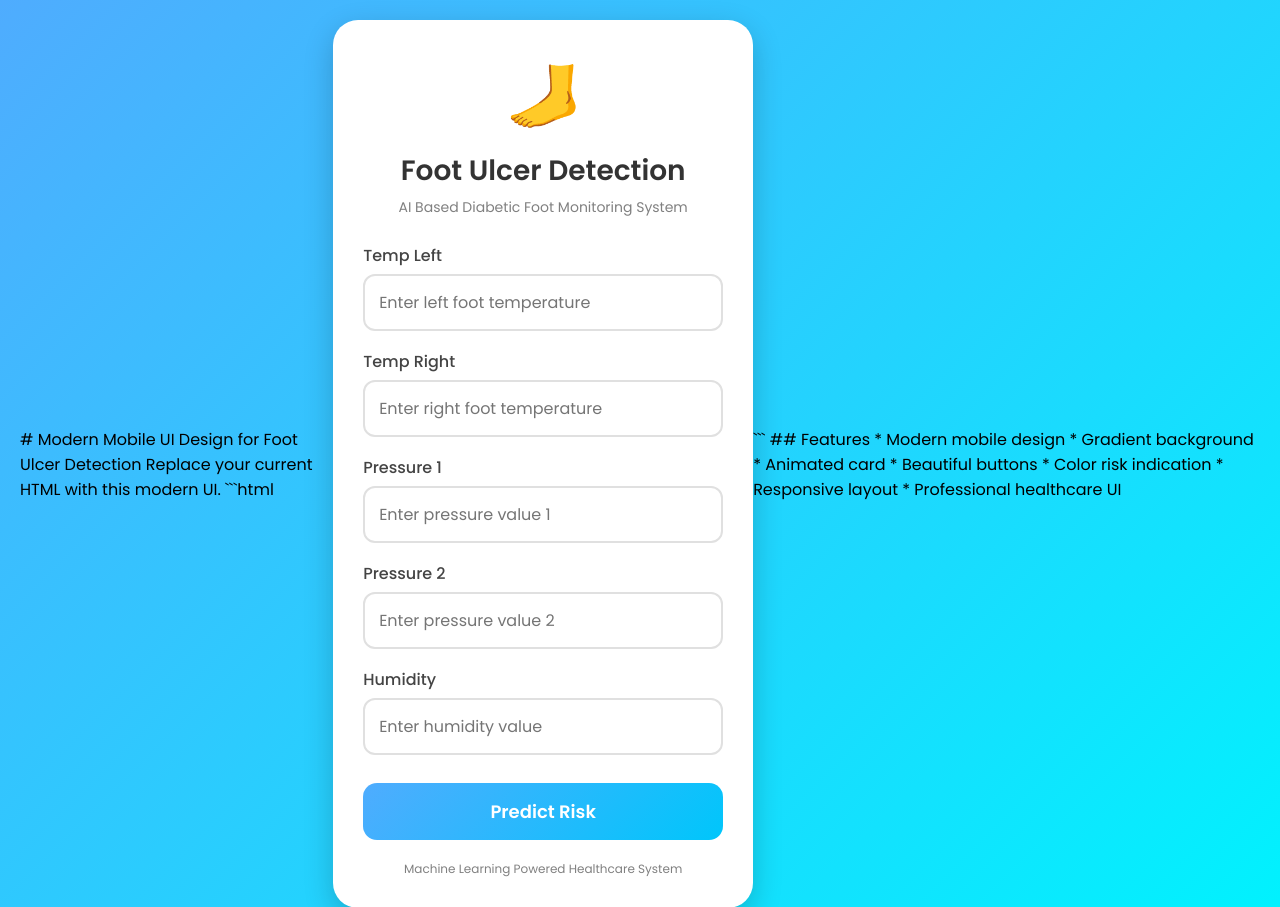
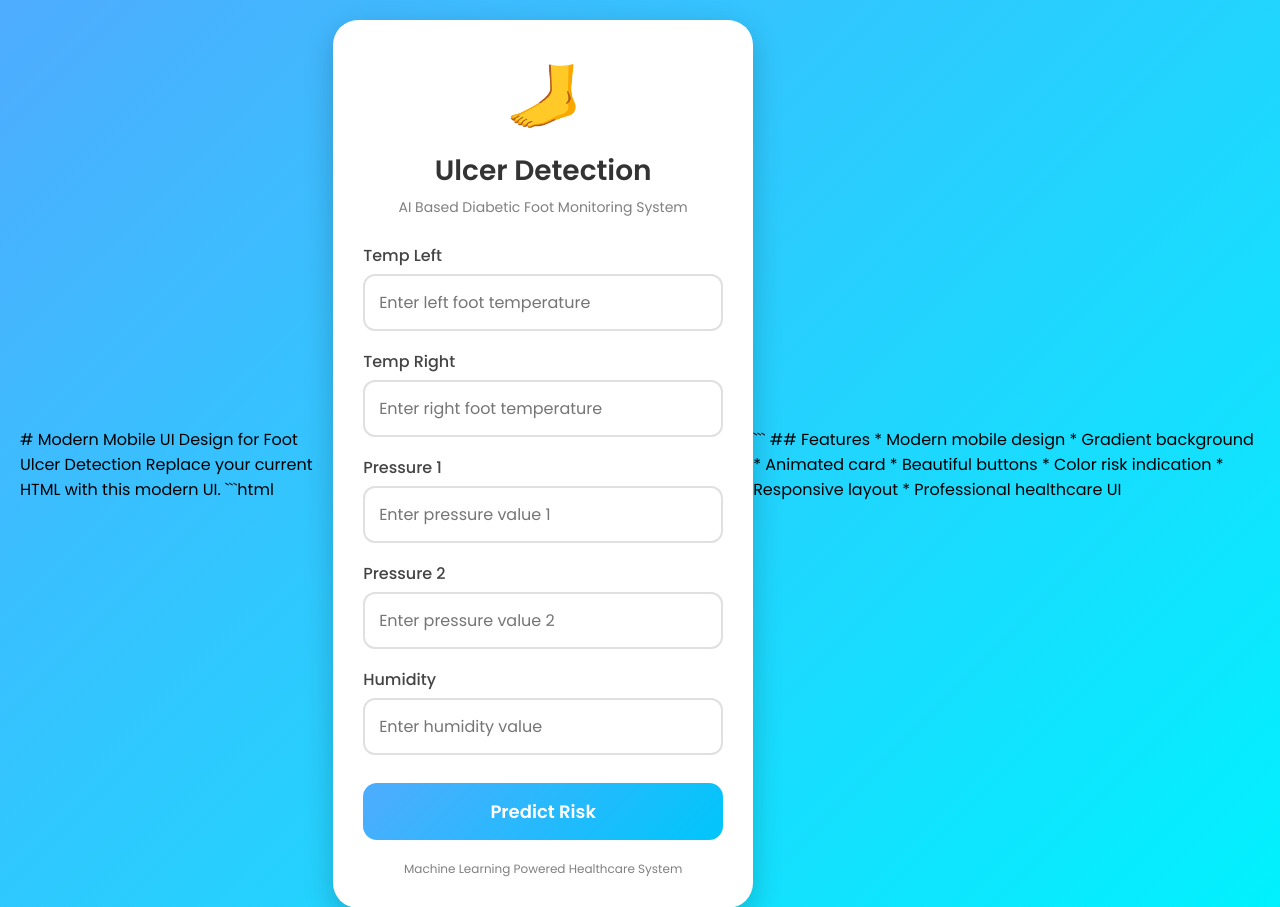
Before and after one commit to ps-chandru/foot_ulcer, a Flask app: page / in a window 1280 px wide. Shown: the top 907 px of the page. Run offline with Flask 3, Linux system fonts and the light colour scheme; parts of the project's set-up code (start-up, migrations or seed data) failed here and were passed over.

```diff
--- a/templates/index.html
+++ b/templates/index.html
@@ -6,7 +6,7 @@ Replace your current HTML with this modern UI.
 <!DOCTYPE html>
 <html>
 <head>
-    <title>Foo Ulcer Detection</title>
+    <title>Foot Ulcer Detection</title>
     <meta name="viewport" content="width=device-width, initial-scale=1.0">
 
     <link href="https://fonts.googleapis.com/css2?family=Poppins:wght@300;400;500;600&display=swap" rel="stylesheet">
@@ -152,7 +152,7 @@ Replace your current HTML with this modern UI.
 
     <div class="logo">🦶</div>
 
-    <h1>Foot Ulcer Detection</h1>
+    <h1>Ulcer Detection</h1>
 
     <p class="subtitle">
         AI Based Diabetic Foot Monitoring System
```
